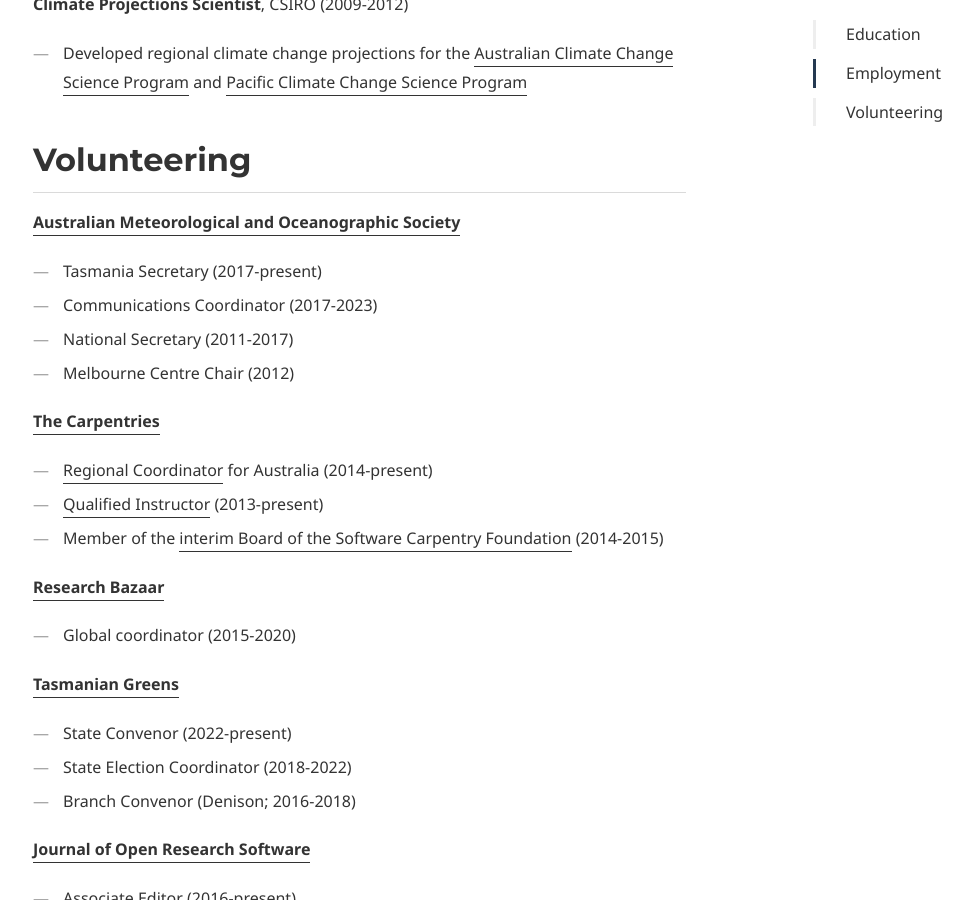
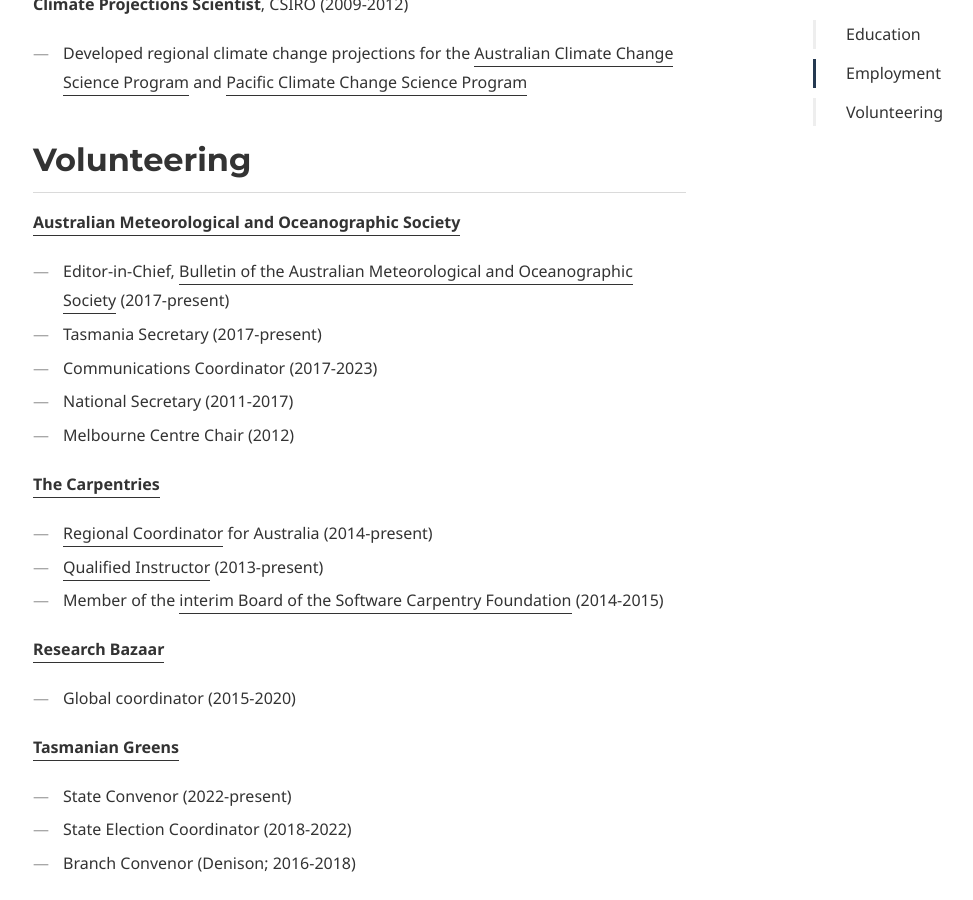
Before and after one commit to DamienIrving/damienirving.github.io, a Jekyll site: the page built from experience.md, in a window 1280 px wide and 900 px high, scrolled down 1422 px. Shown: the whole window, without its empty margins (37-1010 px from the left). Built offline with Jekyll 4.4.1, drawn with Linux system fonts in a browser that asks for light colours; some web fonts are replaced.

Commit message:
Update experience.md

```diff
--- a/experience.md
+++ b/experience.md
@@ -58,6 +58,7 @@ CSIRO (2009-2012)
 ## Volunteering
 
 **[Australian Meteorological and Oceanographic Society](http://www.amos.org.au/)**
+* Editor-in-Chief, [Bulletin of the Australian Meteorological and Oceanographic Society](https://www.amos.org.au/activities/publications/bamos/) (2017-present)
 * Tasmania Secretary (2017-present)
 * Communications Coordinator (2017-2023)
 * National Secretary (2011-2017)
```
